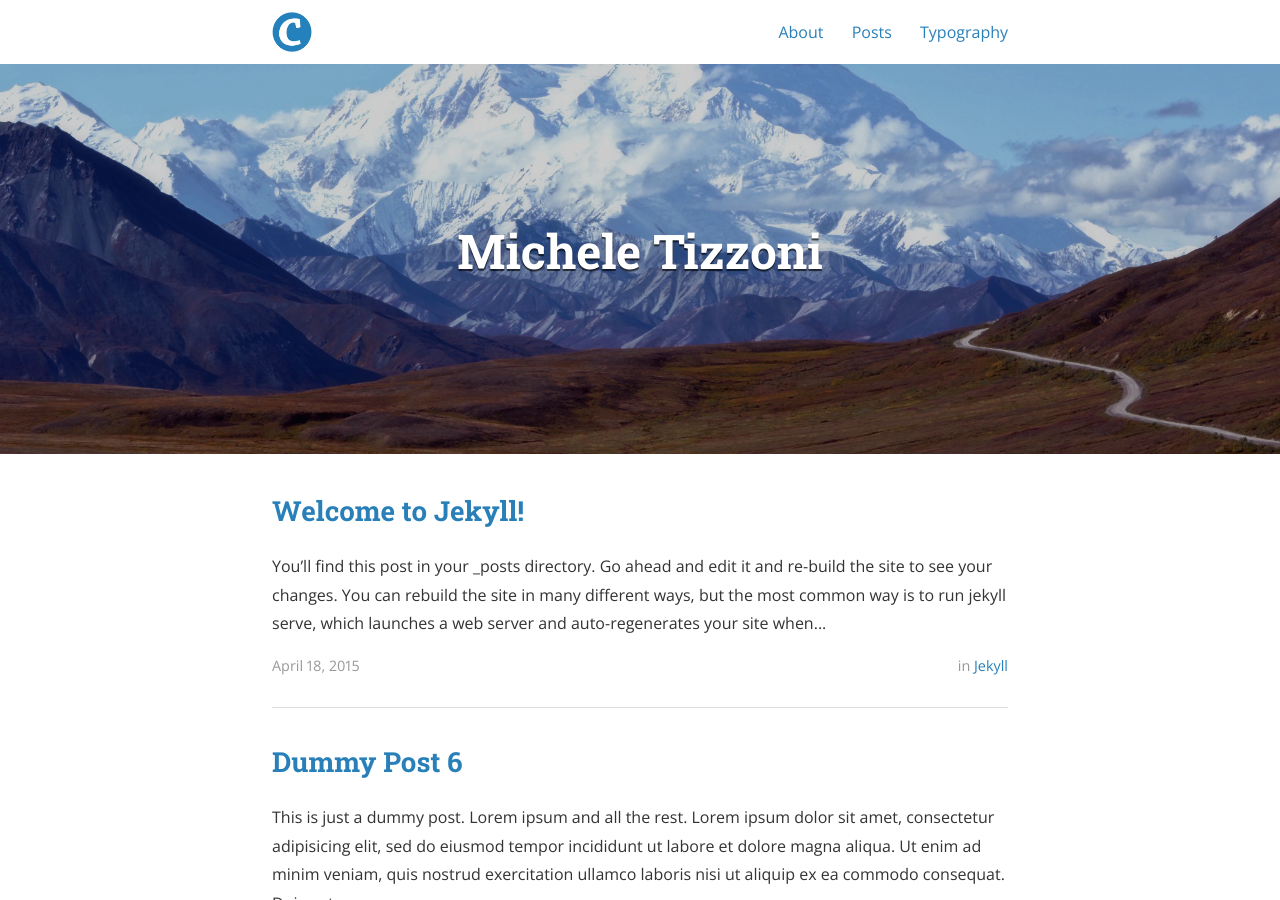
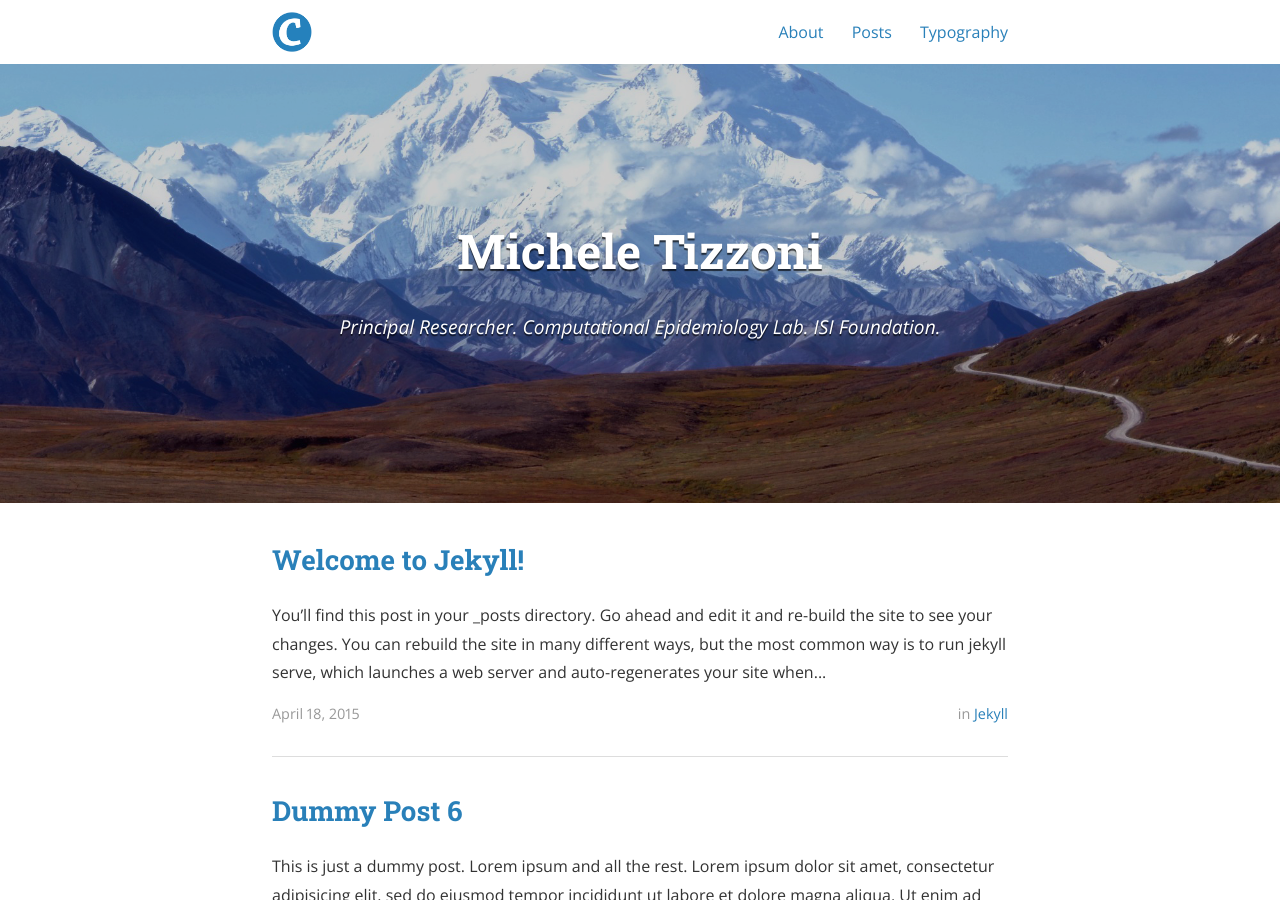
Before and after one commit to micheletizzoni/micheletizzoni.github.io, a Jekyll site: the page built from index.html, in a window 1280 px wide and 900 px high. Built offline with Jekyll 4.4.1, drawn with Linux system fonts in a browser that asks for light colours; nearby versions of some CDN libraries; the list of posts is cut into pages by our own code; a style sheet for code colours, icons or effects is not loaded.

Commit message:
subtitle change

```diff
--- a/_config.yml
+++ b/_config.yml
@@ -5,7 +5,7 @@ gems:
 
 # Site settings
 title: Michele Tizzoni
-subtitle: ""
+subtitle: "Principal Researcher. Computational Epidemiology Lab. ISI Foundation."
 email: michele.tizzoni@isi.it
 name: Michele Tizzoni
 description: >
```
